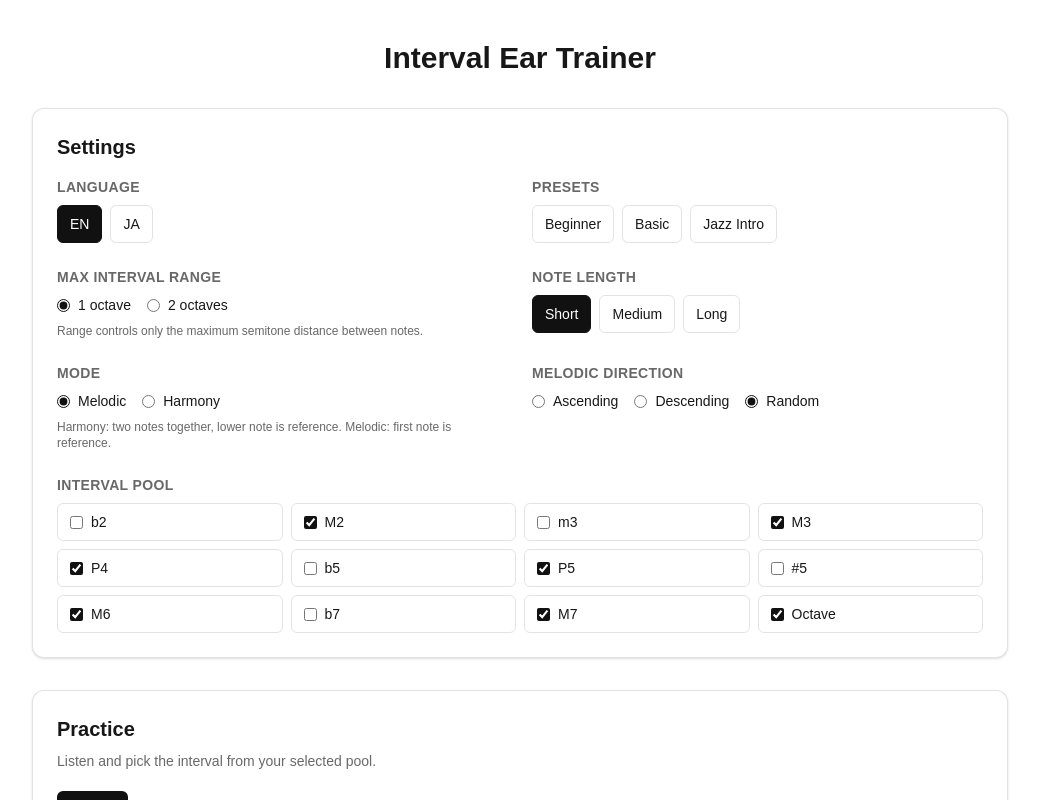
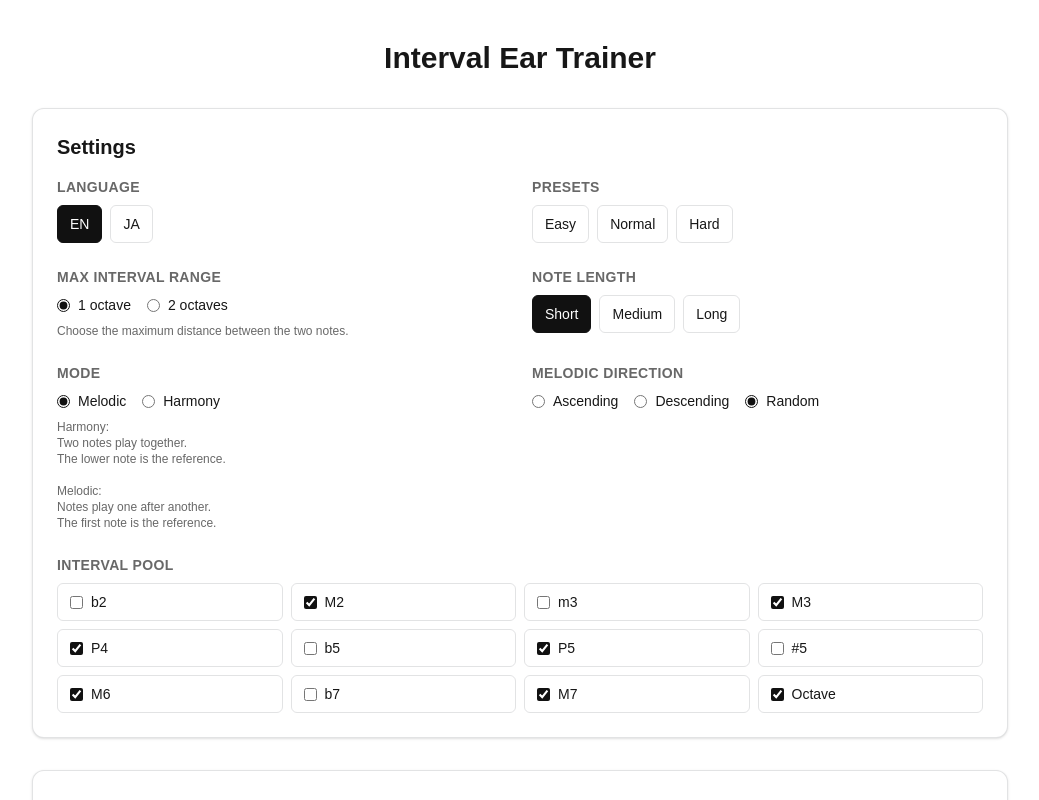
Before and after one commit to ryogy-labs/relative-ear-app, a Next.js app: page / in a window 1280 px wide. Shown: the top 800 px of the page, without its empty margins (120-1159 px from the left). Built offline with nearby package versions, Linux system fonts and the light colour scheme.

Commit message:
fix ui copy

```diff
--- a/app/page.tsx
+++ b/app/page.tsx
@@ -71,17 +71,18 @@ const I18N: Record<Language, UiText> = {
     settings: "Settings",
     language: "Language",
     presets: "Presets",
-    beginner: "Beginner",
-    basic: "Basic",
-    jazzIntro: "Jazz Intro",
+    beginner: "Easy",
+    basic: "Normal",
+    jazzIntro: "Hard",
     maxRange: "Max interval range",
     oneOctave: "1 octave",
     twoOctaves: "2 octaves",
-    rangeHelp: "Range controls only the maximum semitone distance between notes.",
+    rangeHelp: "Choose the maximum distance between the two notes.",
     mode: "Mode",
     melodic: "Melodic",
     harmony: "Harmony",
-    modeHelp: "Harmony: two notes together, lower note is reference. Melodic: first note is reference.",
+    modeHelp:
+      "Harmony:\nTwo notes play together.\nThe lower note is the reference.\n\nMelodic:\nNotes play one after another.\nThe first note is the reference.",
     direction: "Melodic direction",
     ascending: "Ascending",
     descending: "Descending",
@@ -92,7 +93,7 @@ const I18N: Record<Language, UiText> = {
     long: "Long",
     intervalPool: "Interval pool",
     practice: "Practice",
-    practiceHelp: "Listen and pick the interval from your selected pool.",
+    practiceHelp: "Listen. Feel the distance. Choose the interval.",
     play: "Play",
     currentDirection: "Current direction",
     selectOne: "Select at least one interval to start.",
@@ -101,9 +102,9 @@ const I18N: Record<Language, UiText> = {
     total: "Total",
     correct: "Correct",
     accuracy: "Accuracy",
-    correctFeedback: "Correct",
-    incorrectFeedback: "Incorrect",
-    correctAnswer: "Correct answer",
+    correctFeedback: "Correct!",
+    incorrectFeedback: "Incorrect.",
+    correctAnswer: "Correct answer:",
     octaveLabel: "Octave",
     keyboard: "Keyboard",
     keyboardHelp: "Tap keys to verify the interval.",
@@ -114,16 +115,17 @@ const I18N: Record<Language, UiText> = {
     language: "言語",
     presets: "プリセット",
     beginner: "初級",
-    basic: "ベーシック",
-    jazzIntro: "ジャズ入門",
+    basic: "中級",
+    jazzIntro: "上級",
     maxRange: "最大音程範囲",
     oneOctave: "1オクターブ",
     twoOctaves: "2オクターブ",
-    rangeHelp: "範囲設定は2音間の最大半音距離のみを制御します。",
+    rangeHelp: "2音間の最大距離を選択します。",
     mode: "モード",
     melodic: "メロディック",
     harmony: "ハーモニー",
-    modeHelp: "ハーモニー: 同時に2音（低い音が基準）。メロディック: 先に鳴る1音目が基準。",
+    modeHelp:
+      "ハーモニー:\n2音を同時に鳴らします。\n低い音が基準音です。\n\nメロディック:\n2音を順番に鳴らします。\n最初の音が基準音です。",
     direction: "メロディック方向",
     ascending: "上行",
     descending: "下行",
@@ -134,7 +136,7 @@ const I18N: Record<Language, UiText> = {
     long: "長い",
     intervalPool: "出題音程プール",
     practice: "練習",
-    practiceHelp: "再生して、選択中の音程プールから答えを選んでください。",
+    practiceHelp: "音を聴いて、度数を選択。",
     play: "再生",
     currentDirection: "現在の方向",
     selectOne: "少なくとも1つの音程を選択してください。",
@@ -143,9 +145,9 @@ const I18N: Record<Language, UiText> = {
     total: "総数",
     correct: "正解",
     accuracy: "正答率",
-    correctFeedback: "正解",
-    incorrectFeedback: "不正解",
-    correctAnswer: "正解",
+    correctFeedback: "Correct!",
+    incorrectFeedback: "Incorrect.",
+    correctAnswer: "Correct answer:",
     octaveLabel: "オクターブ",
     keyboard: "キーボード",
     keyboardHelp: "鍵盤をタップして音程を確認できます。",
@@ -461,9 +463,9 @@ export default function Home() {
 
     if (isCorrect) {
       setCorrect((prev) => prev + 1);
-      setFeedback(`${t.correctFeedback}: ${answerLabel}`);
+      setFeedback(t.correctFeedback);
     } else {
-      setFeedback(`${t.incorrectFeedback}. ${t.correctAnswer}: ${answerLabel}`);
+      setFeedback(`${t.correctAnswer} ${answerLabel}`);
     }
 
     setAnswered(true);
@@ -671,7 +673,7 @@ export default function Home() {
                 {t.harmony}
               </label>
             </div>
-            <p className="mt-2 text-xs text-[var(--muted)]">{t.modeHelp}</p>
+            <p className="mt-2 whitespace-pre-line text-xs text-[var(--muted)]">{t.modeHelp}</p>
           </div>
 
           <div>
```
